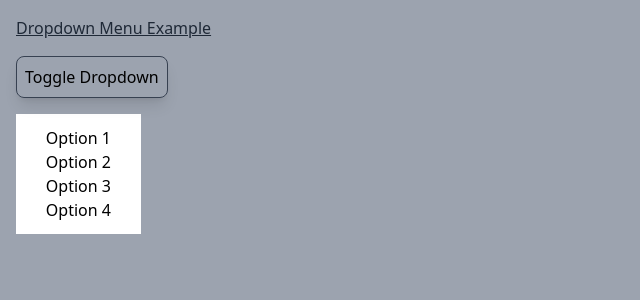
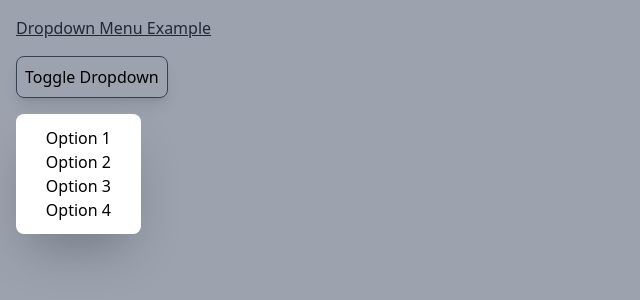
Before and after one commit to nietiene/React-Projects, a React (Vite) app: page / in a window 1280 px wide. Both pictures are taken after a click on the button "Toggle Dropdown". Shown: the top 300 px of the page, without its empty margins (0-640 px from the left). Built offline with nearby package versions, Linux system fonts and the light colour scheme.

Commit message:
this is commit of react js styling

```diff
--- a/src/DropDown Menus/Dropdown.jsx
+++ b/src/DropDown Menus/Dropdown.jsx
@@ -28,7 +28,7 @@ const DropDown = () => {
 
             {isOpen && (
                 <div ref={dropDownRef}
-                className="bg-white mt-4 p-3 w-[10%] text-center">
+                className="bg-white mt-4 p-3 w-[10%] text-center shadow-2xl rounded-lg">
                     <ul>
                         <li>Option 1</li>
                         <li>Option 2</li>
```
